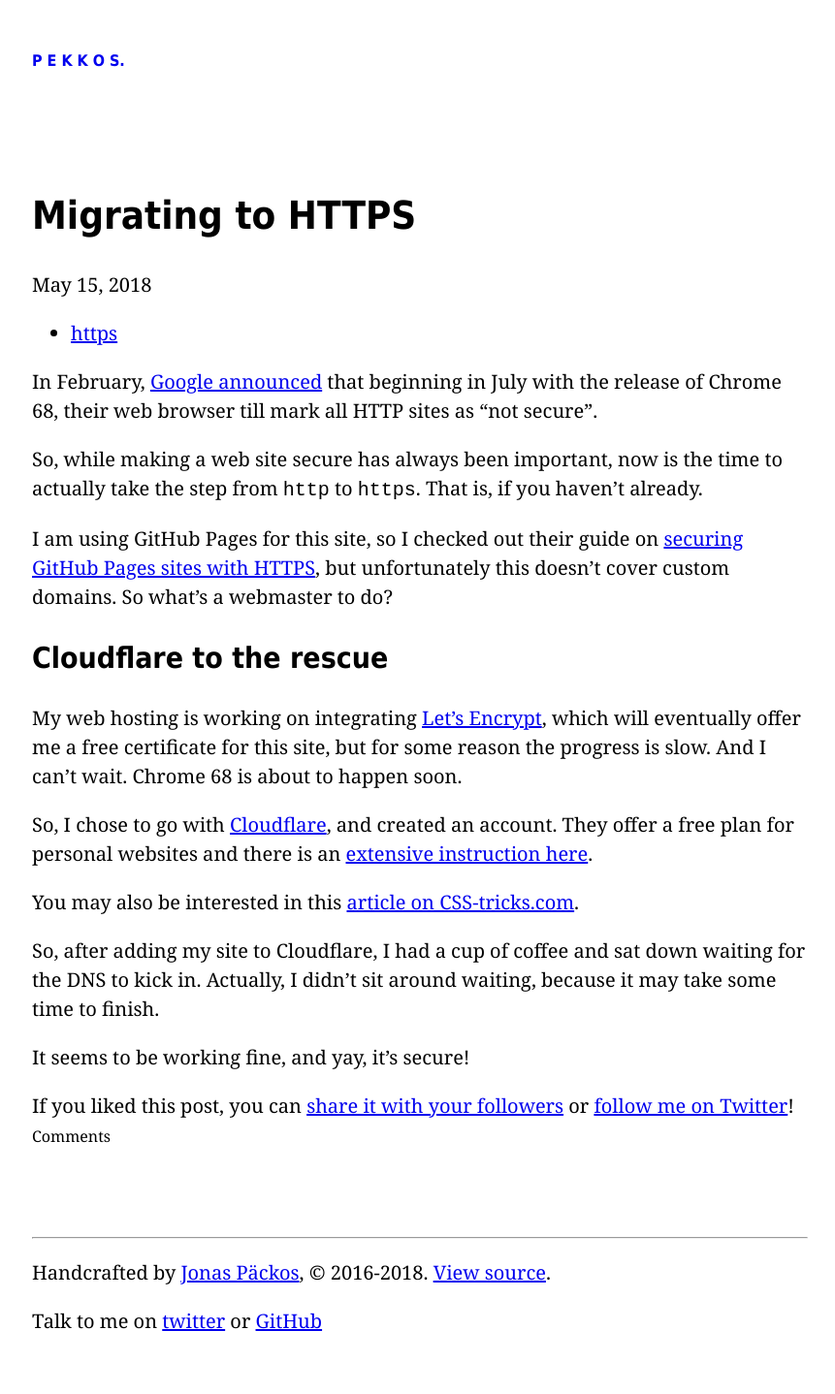
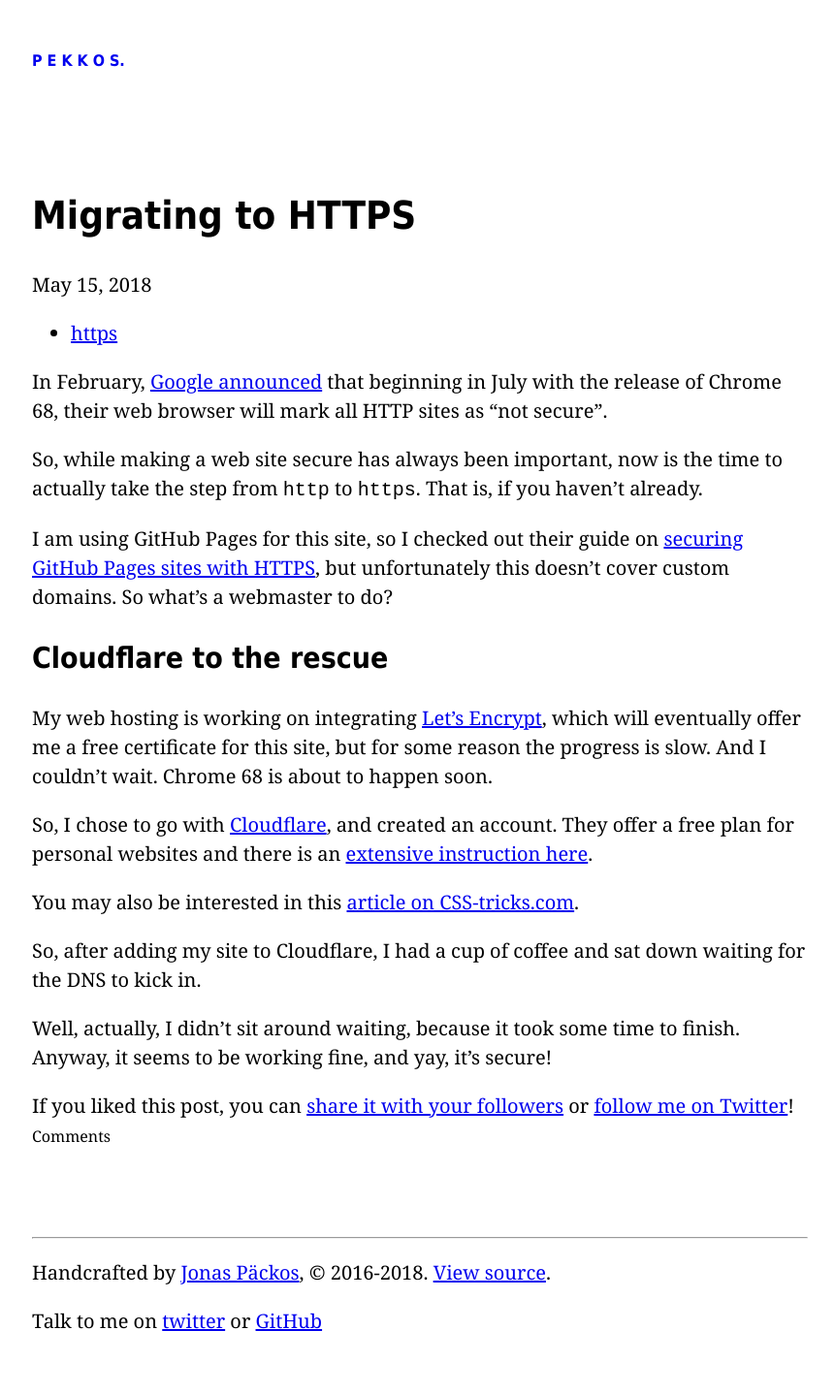
Before and after one commit to pekkos/pekkos.github.io, a Jekyll site: the page built from _posts/2018-05-15-migrating-to-https.md, in a window 1280 px wide. Shown: the whole page at 97% size, without its empty margins (207-1068 px from the left). Built offline with Jekyll 4.4.1, drawn with Linux system fonts in a browser that asks for light colours; comment, search, counter and statistics services are not loaded.

Commit message:
typos and correction

```diff
--- a/_posts/2018-05-15-migrating-to-https.md
+++ b/_posts/2018-05-15-migrating-to-https.md
@@ -6,7 +6,7 @@
 comments: true
 ---
 
-In February, [Google announced](https://blog.chromium.org/2018/02/a-secure-web-is-here-to-stay.html) that beginning in July with the release of Chrome 68, their web browser till mark all HTTP sites as "not secure".
+In February, [Google announced](https://blog.chromium.org/2018/02/a-secure-web-is-here-to-stay.html) that beginning in July with the release of Chrome 68, their web browser will mark all HTTP sites as "not secure".
 
 So, while making a web site secure has always been important, now is the time to actually take the step from <code>http</code> to <code>https</code>. That is, if you haven't already.
 
@@ -14,12 +14,12 @@
 
 ## Cloudflare to the rescue
 
-My web hosting is working on integrating [Let's Encrypt](https://letsencrypt.org/), which will eventually offer me a free certificate for this site, but for some reason the progress is slow. And I can't wait. Chrome 68 is about to happen soon.
+My web hosting is working on integrating [Let's Encrypt](https://letsencrypt.org/), which will eventually offer me a free certificate for this site, but for some reason the progress is slow. And I couldn't wait. Chrome 68 is about to happen soon.
 
 So, I chose to go with [Cloudflare](https://www.cloudflare.com/), and created an account. They offer a free plan for personal websites and there is an [extensive instruction here](https://support.cloudflare.com/hc/en-us/articles/201720164-Step-2-Create-a-CloudFlare-account-and-add-a-website).
 
 You may also be interested in this [article on CSS-tricks.com](https://css-tricks.com/switching-site-https-shoestring-budget/).
 
-So, after adding my site to Cloudflare, I had a cup of coffee and sat down waiting for the DNS to kick in. Actually, I didn't sit around waiting, because it may take some time to finish.
+So, after adding my site to Cloudflare, I had a cup of coffee and sat down waiting for the DNS to kick in.
 
-It seems to be working fine, and yay, it's secure!
+Well, actually, I didn't sit around waiting, because it took some time to finish. Anyway, it seems to be working fine, and yay, it's secure!
```
